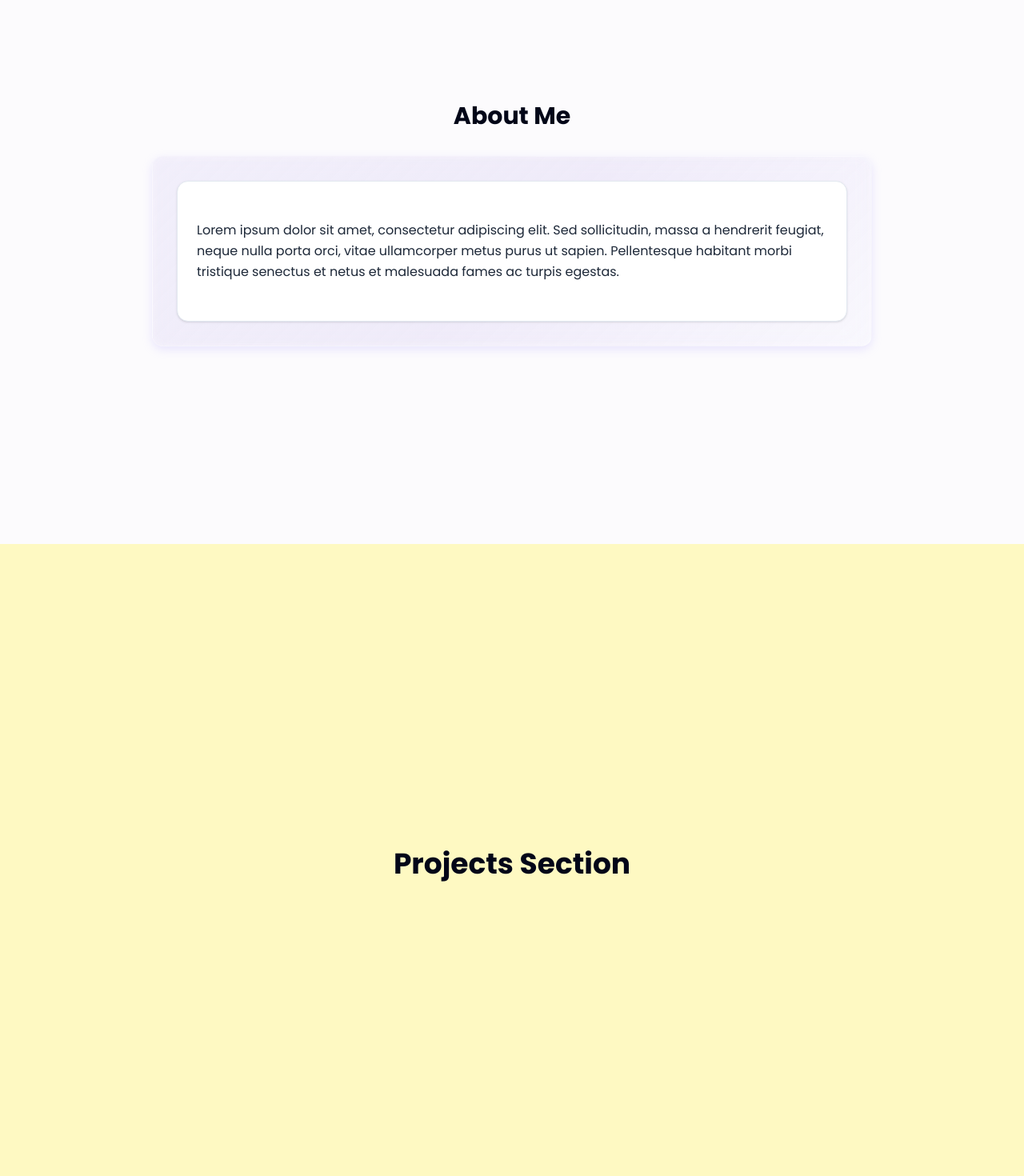
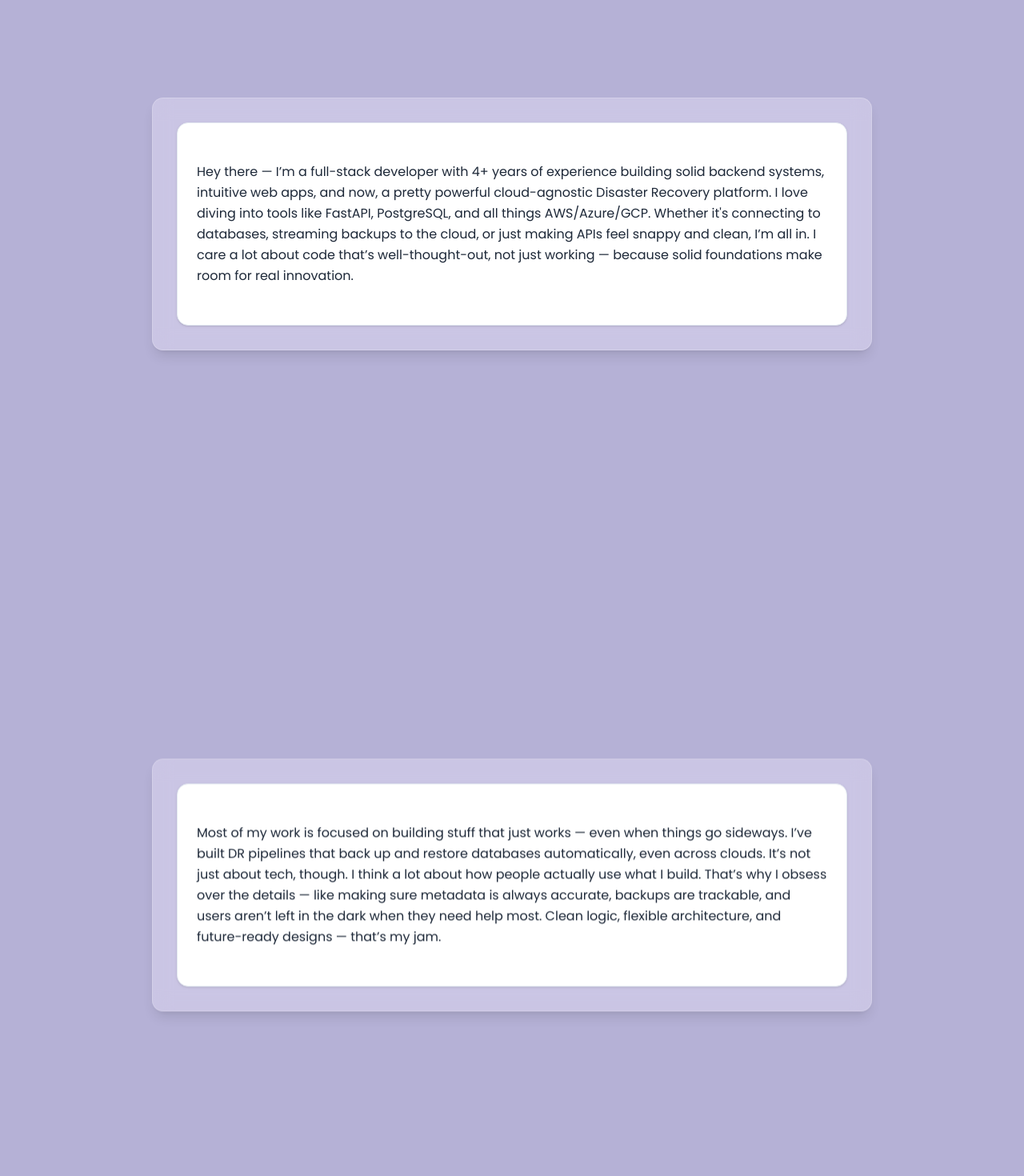
Before and after one commit to hridayanp/dev-portfolio, a React (Vite) app: page / in a window 1280 px wide. Shown: the part 920-2390 px from the top of the page at 80% size. Built offline with nearby package versions, Linux system fonts and the light colour scheme.

Commit message:
added initial about me section

```diff
--- a/src/pages/AboutSection/AboutSection.tsx
+++ b/src/pages/AboutSection/AboutSection.tsx
@@ -1,37 +1,76 @@
 'use client';
 
+import { useRef } from 'react';
+import { motion, useScroll, useTransform } from 'framer-motion';
 import { Card, CardContent } from '@/components/ui/card';
 
+const cardContent = [
+  "Hey there — I’m a full-stack developer with 4+ years of experience building solid backend systems, intuitive web apps, and now, a pretty powerful cloud-agnostic Disaster Recovery platform. I love diving into tools like FastAPI, PostgreSQL, and all things AWS/Azure/GCP. Whether it's connecting to databases, streaming backups to the cloud, or just making APIs feel snappy and clean, I’m all in. I care a lot about code that’s well-thought-out, not just working — because solid foundations make room for real innovation.",
+
+  'Most of my work is focused on building stuff that just works — even when things go sideways. I’ve built DR pipelines that back up and restore databases automatically, even across clouds. It’s not just about tech, though. I think a lot about how people actually use what I build. That’s why I obsess over the details — like making sure metadata is always accurate, backups are trackable, and users aren’t left in the dark when they need help most. Clean logic, flexible architecture, and future-ready designs — that’s my jam.',
+
+  "But beyond the tech, here’s what really drives me: I love solving hard problems and making them feel simple. I’m curious by nature, always learning, and I don’t mind rolling up my sleeves to figure something out from the ground up. I take ownership seriously — if I start something, I’ll see it through. I'm a strong believer in clear communication, good documentation, and working with a sense of purpose (and humor). If you’re looking for someone who thinks like an engineer but builds like a product owner — we’ll probably get along just fine.",
+];
+
 export default function AboutSection() {
+  const containerRef = useRef(null);
+  const { scrollYProgress } = useScroll({
+    target: containerRef,
+    offset: ['start start', 'end end'],
+  });
+
+  const card2Y = useTransform(scrollYProgress, [0.15, 0.35], ['100%', '0%']);
+  const card3Y = useTransform(scrollYProgress, [0.35, 0.6], ['100%', '0%']);
+
   return (
     <section
-      className="h-screen w-screen flex flex-col items-center justify-center px-4"
+      ref={containerRef}
+      className="h-[300vh] w-screen relative bg-[#B5B1D6]"
       id="about"
-      style={{ backgroundColor: '#FCFBFD' }} // light lavender
     >
-      <h2 className="text-3xl font-bold mb-8 text-center">About Me</h2>
-
-      <div
-        className="max-w-[900px] w-full p-[30px] rounded-xl border border-white/30 shadow-lg backdrop-blur-md"
-        style={{
-          background:
-            'linear-gradient(135deg, rgba(231, 226, 248, 0.5), rgba(220, 211, 243, 0.4), rgba(240, 240, 255, 0.3))',
-          boxShadow:
-            'inset 0 0 8px rgba(255, 255, 255, 0.3), 0 4px 12px rgba(188, 180, 255, 0.3)',
-          backdropFilter: 'blur(16px)',
-        }}
+      <div className="h-screen flex items-center justify-center sticky top-0">
+        <motion.div
+          className="w-full max-w-[900px] p-[30px] rounded-xl bg-[#EAE4F9]/40 backdrop-blur-md border border-white/20 shadow-lg flex justify-center items-center"
+          style={{ zIndex: 1 }}
         >
           <Card className="bg-white w-full rounded-xl">
             <CardContent className="p-6">
               <p className="text-base leading-relaxed text-gray-800">
-              Lorem ipsum dolor sit amet, consectetur adipiscing elit. Sed
-              sollicitudin, massa a hendrerit feugiat, neque nulla porta orci,
-              vitae ullamcorper metus purus ut sapien. Pellentesque habitant
-              morbi tristique senectus et netus et malesuada fames ac turpis
-              egestas.
+                {cardContent[0]}
               </p>
             </CardContent>
           </Card>
+        </motion.div>
+      </div>
+
+      <div className="h-screen flex items-center justify-center sticky top-0">
+        <motion.div
+          style={{ y: card2Y, zIndex: 2 }}
+          className="w-full max-w-[900px] p-[30px] rounded-xl bg-[#EAE4F9]/40 backdrop-blur-md border border-white/20 shadow-lg flex justify-center items-center"
+        >
+          <Card className="bg-white w-full rounded-xl">
+            <CardContent className="p-6">
+              <p className="text-base leading-relaxed text-gray-800">
+                {cardContent[1]}
+              </p>
+            </CardContent>
+          </Card>
+        </motion.div>
+      </div>
+
+      <div className="h-screen flex items-center justify-center sticky top-0">
+        <motion.div
+          style={{ y: card3Y, zIndex: 3 }}
+          className="w-full max-w-[900px] p-[30px] rounded-xl bg-[#EAE4F9]/40 backdrop-blur-md border border-white/20 shadow-lg flex justify-center items-center"
+        >
+          <Card className="bg-white w-full rounded-xl">
+            <CardContent className="p-6">
+              <p className="text-base leading-relaxed text-gray-800">
+                {cardContent[2]}
+              </p>
+            </CardContent>
+          </Card>
+        </motion.div>
       </div>
     </section>
   );
```
Lines whose indentation alone changed are shown as unchanged.
